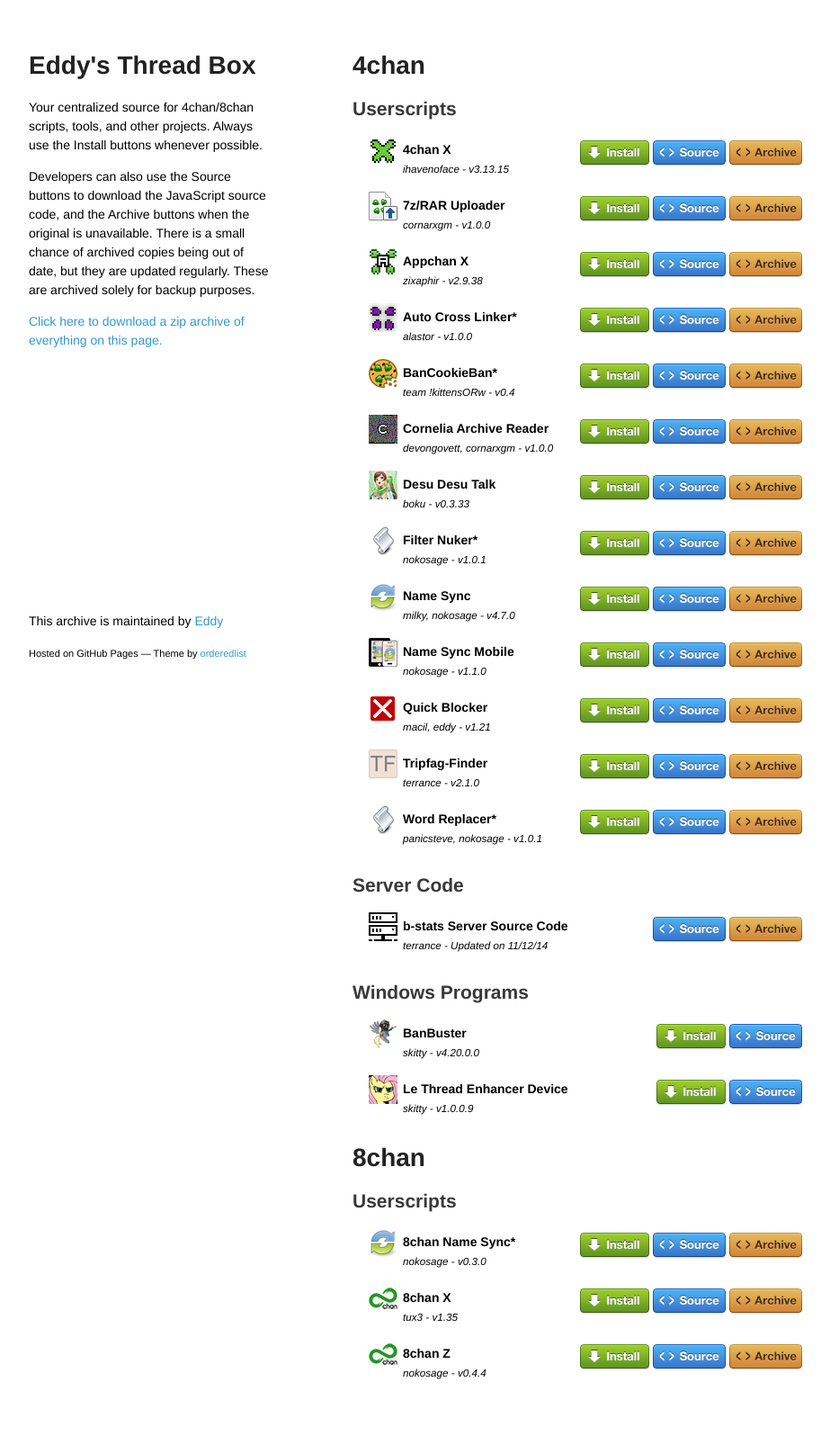
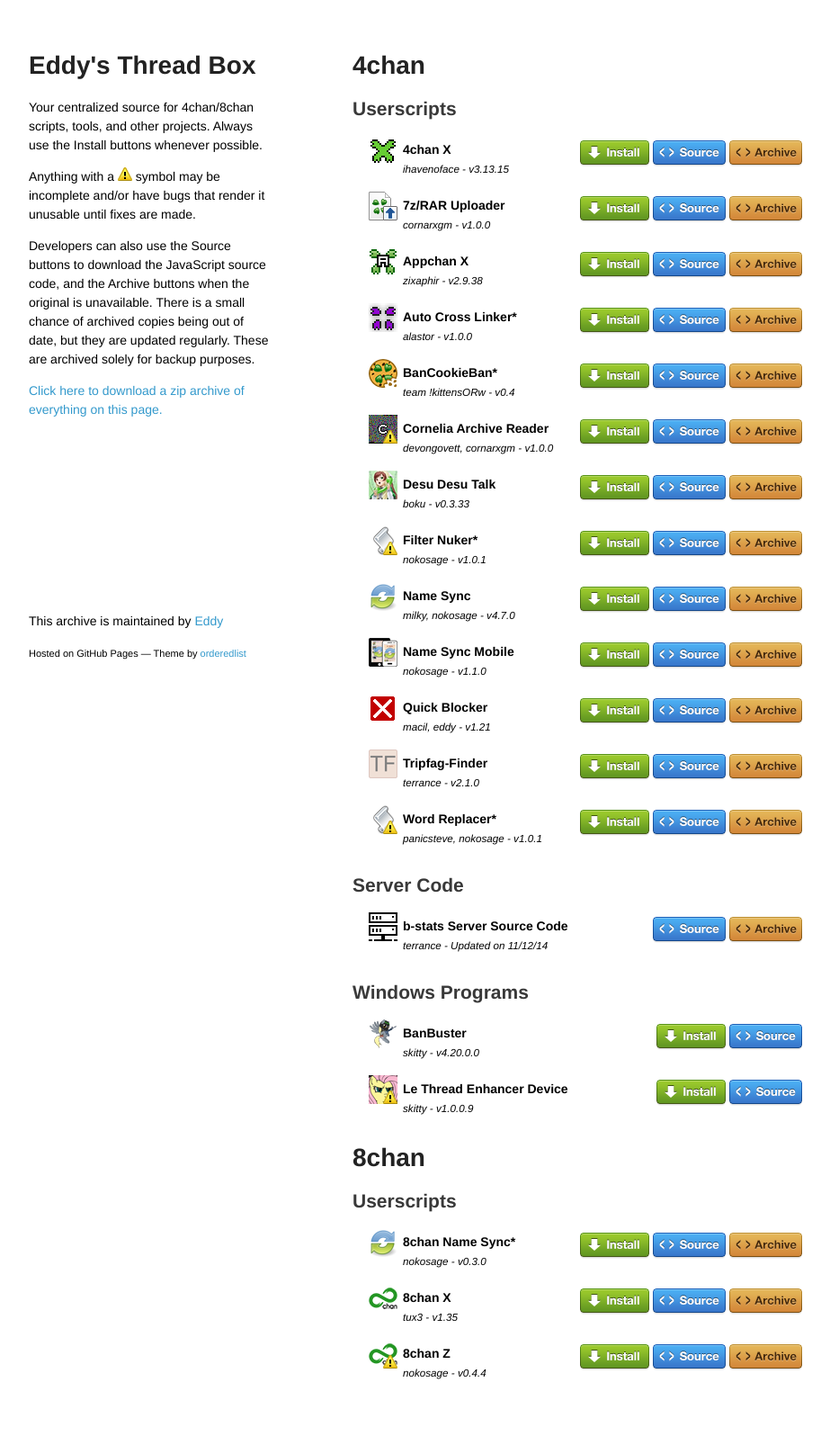
Before and after one commit to specialeddy/specialeddy.github.io, a PHP site: page /archive.html in a window 1280 px wide. Shown: the whole page at 90% size, without its empty margins (178-1101 px from the left). Run offline with PHP 8.4, Linux system fonts and the light colour scheme.

Commit message:
Add error icons to broken/incomplete scripts

```diff
--- a/archive.html
+++ b/archive.html
@@ -16,6 +16,7 @@
       <header>
         <h1>Eddy's Thread Box</h1>
         <p>Your centralized source for 4chan/8chan scripts, tools, and other projects. Always use the Install buttons whenever possible.</p>
+        <p>Anything with a <img src="img/error.png" alt="error"> symbol may be incomplete and/or have bugs that render it unusable until fixes are made.</p>
         <p>Developers can also use the Source buttons to download the JavaScript source code, and the Archive buttons when the original is unavailable. There is a small chance of archived copies being out of date, but they are updated regularly. These are archived solely for backup purposes.</p>
         <a href="https://github.com/specialeddy/specialeddy.github.io/archive/archive.zip">Click here to download a zip archive of everything on this page.</a>
       </header>
@@ -85,6 +86,7 @@
               </div>
             </li>
             <li class="item" dataName="cornelia">
+              <img class="icon error" src="img/error.png" alt="Error">
               <img class="icon" src="img/cornelia.png" alt="Cornelia Archive Reader">
               <div class="info">
                 <p class="name">Cornelia Archive Reader</p>
@@ -109,6 +111,7 @@
               </div>
             </li>
             <li class="item" dataName="filternuker">
+              <img class="icon error" src="img/error.png" alt="Error">
               <img class="icon" src="img/generic.png" alt="Filter Nuker">
               <div class="info">
                 <p class="name">Filter Nuker*</p>
@@ -169,6 +172,7 @@
               </div>
             </li>
             <li class="item" dataName="wordreplacer">
+              <img class="icon error" src="img/error.png" alt="Error">
               <img class="icon" src="img/generic.png" alt="Word Replacer">
               <div class="info">
                 <p class="name">Word Replacer*</p>
@@ -209,6 +213,7 @@
               </div>
             </li>
             <li class="item" dataName="threadenhancer">
+              <img class="icon error" src="img/error.png" alt="Error">
               <img class="icon" src="img/skitty.png" alt="Le Thread Enhancer Device">
               <div class="info">
                 <p class="name">Le Thread Enhancer Device</p>
@@ -250,6 +255,7 @@
               </div>
             </li>
             <li class="item" dataName="8chanz">
+              <img class="icon error" src="img/error.png" alt="Error">
               <img class="icon" src="img/8chan.png" alt="8chan Z">
               <div class="info">
                 <p class="name">8chan Z</p>
--- a/stylesheets/styles.css
+++ b/stylesheets/styles.css
@@ -215,6 +215,14 @@
   overflow: auto;
 }
 
+.item .error {
+  margin: 0px -22px 0px 0px;
+  z-index: 1;
+  position: relative;
+  right: -16px;
+  top: 12px;
+}
+
 .icon {
   float: left;
   position: relative;
```
Also changed, not shown: img/error.png (added).
